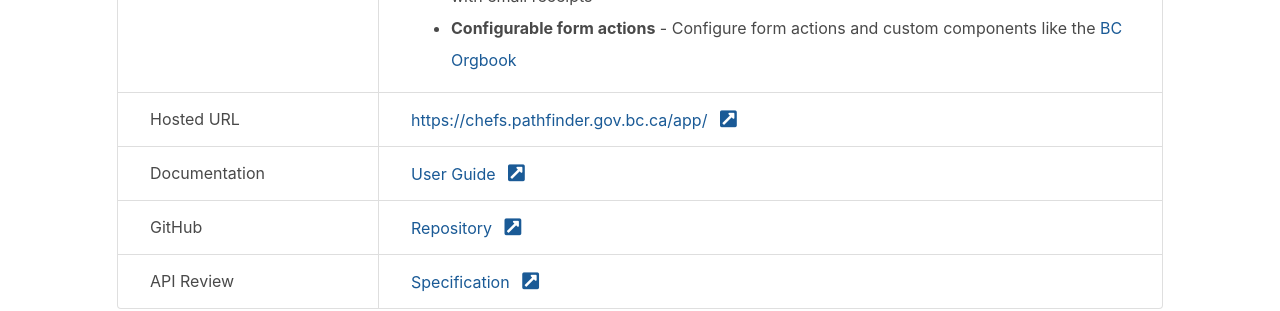
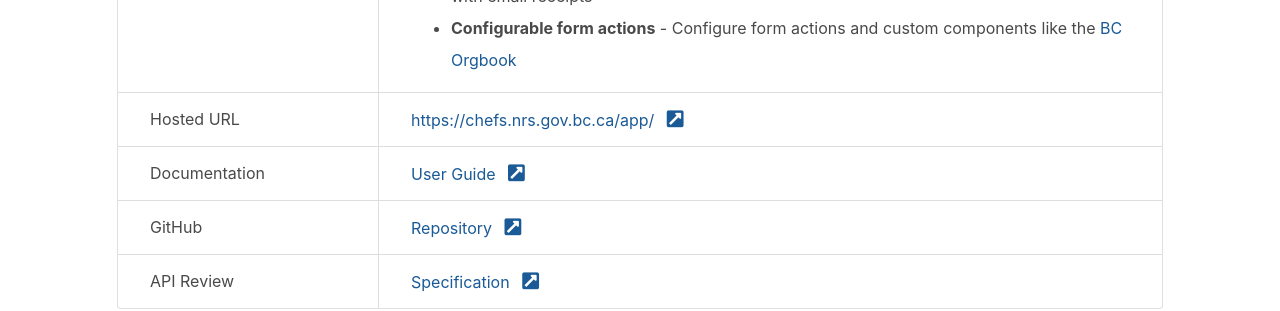
Before and after one commit to bcgov/common-service-showcase, a Jekyll site: the page built from collections/_services/chefs.md, in a window 1280 px wide and 900 px high, scrolled down 869 px. Shown: the part 411-722 px from the top of the window. Built offline with Jekyll 4.4.1, drawn with Linux system fonts in a browser that asks for light colours; nearby versions of some CDN libraries; part of the change alters nothing that is shown.

Commit message:
Update chefs urls
Signed-off-by: Jeremy Ho <jujaga@gmail.com>

```diff
--- a/collections/_services/chefs.md
+++ b/collections/_services/chefs.md
@@ -11,9 +11,9 @@ description: >-
 onboard: ['Hosted Service']
 onboardDescription: We provide a <em>Hosted Service</em> as well as documented <em>open-source code</em> for hosting your own form service.
 urls:
-  hosted: https://chefs.pathfinder.gov.bc.ca/app/
+  hosted: https://chefs.nrs.gov.bc.ca/app/
   github: https://github.com/bcgov/common-hosted-form-service
-  docs: https://chefs.pathfinder.gov.bc.ca/app/api/v1/docs
+  docs: https://chefs.nrs.gov.bc.ca/app/api/v1/docs
   guide: https://github.com/bcgov/common-hosted-form-service/wiki/User-Guide
 pictures:
   icon: cheffy.svg
```
